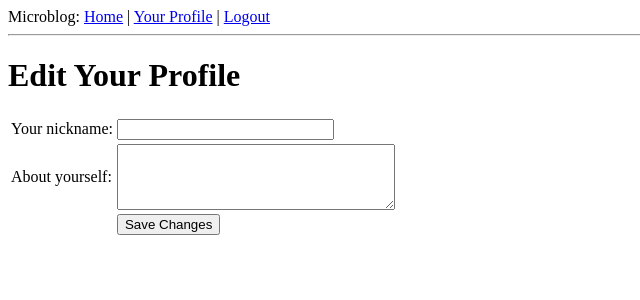
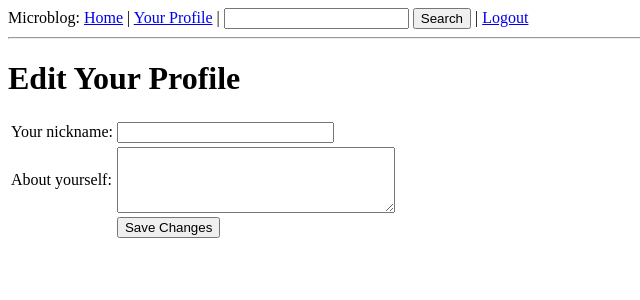
Before and after one commit to RMF2PT/flask-mega-tutorial, a Flask app: page /edit in a window 1280 px wide. Shown: the top 300 px of the page, without its empty margins (0-640 px from the left). Run offline with Flask 2, Linux system fonts and the light colour scheme; a user stored in the database is signed in; data comes from the database, SQL or seed files in the repository; parts of the project's set-up code (start-up, migrations or seed data) failed here and were passed over.

Commit message:
Add search functionality

```diff
--- a/app/forms.py
+++ b/app/forms.py
@@ -29,3 +29,6 @@ class EditForm(Form):
 
 class PostForm(Form):
     post = StringField('post', validators=[DataRequired()])
+
+class SearchFrom(Form):
+    search = StringField('search', validators=[DataRequired()])
--- a/app/models.py
+++ b/app/models.py
@@ -1,5 +1,12 @@
-from app import db
+from app import db, app
 from hashlib import md5
+
+import sys
+if sys.version_info >= (3, 0):
+    enable_search = False
+else:
+    enable_search = True
+    import flask_whooshalchemy as whooshalchemy
 
 followers = db.Table('followers',
     db.Column('follower_id', db.Integer, db.ForeignKey('user.id')),
@@ -54,7 +61,8 @@ class User(db.Model):
         return '<User %r>' % (self.nickname)
 
     def avatar(self, size):
-        return 'http://www.gravatar.com/avatar/%s?d=monsterid&s=%d' % (md5(self.email.encode('utf-8')).hexdigest(), size)
+        return 'http://www.gravatar.com/avatar/%s?d=monsterid&s=%d' % (
+            md5(self.email.encode('utf-8')).hexdigest(), size)
 
     def follow(self, user):
         if not self.is_following(user):
@@ -77,6 +85,8 @@ class User(db.Model):
 
 
 class Post(db.Model):
+    __searchable__ = ['body']
+
     id = db.Column(db.Integer, primary_key=True)
     body = db.Column(db.String(140))
     timestamp = db.Column(db.DateTime)
@@ -84,3 +94,6 @@ class Post(db.Model):
 
     def __repr__(self):
         return '<Post %r>' % (self.body)
+
+if enable_search:
+    whooshalchemy.whoosh_index(app, Post)
--- a/app/templates/base.html
+++ b/app/templates/base.html
@@ -11,6 +11,15 @@
             <a href="{{ url_for('index') }}">Home</a>
             {% if g.user.is_authenticated %}
             | <a href="{{ url_for('user', nickname=g.user.nickname) }}">Your Profile</a>
+            | <form
+                style="display: inline;"
+                action="{{ url_for('search') }}"
+                method="post"
+                name="search">
+                    {{ g.search_form.hidden_tag() }}
+                    {{ g.search_form.search(size=20) }}
+                    <input type="submit" value="Search">
+              </form>
             | <a href="{{ url_for('logout') }}">Logout</a>
             {% endif %}
         </div>
--- a/app/views.py
+++ b/app/views.py
@@ -1,9 +1,9 @@
 from flask import render_template, flash, redirect, session, url_for, request, g
 from flask_login import login_user, logout_user, current_user, login_required
 from app import app, db, lm, oid
-from .forms import LoginForm, EditForm, PostForm
+from .forms import LoginForm, EditForm, PostForm, SearchFrom
 from .models import User, Post
-from config import POSTS_PER_PAGE
+from config import POSTS_PER_PAGE, MAX_SEARCH_RESULTS
 from datetime import datetime
 
 @lm.user_loader
@@ -17,6 +17,16 @@ def before_request():
         g.user.last_seen = datetime.utcnow()
         db.session.add(g.user)
         db.session.commit()
+        g.search_form = SearchFrom()
+
+@app.errorhandler(404)
+def not_found_error(error):
+    return render_template('404.html'), 404
+
+@app.errorhandler(500)
+def internal_error(error):
+    db.session.rollback()
+    return render_template('500.html'), 500
 
 @app.route('/', methods=['GET', 'POST'])
 @app.route('/index', methods=['GET', 'POST'])
@@ -147,11 +157,17 @@ def unfollow(nickname):
     flash('You have stopped following ' + nickname + '.')
     return redirect(url_for('user', nickname=nickname))
 
-@app.errorhandler(404)
-def not_found_error(error):
-    return render_template('404.html'), 404
+@app.route('/search', methods=['POST'])
+@login_required
+def search():
+    if not g.search_form.validate_on_submit():
+        return redirect(url_for('index'))
+    return redirect(url_for('search_results', query=g.search_form.search.data))
 
-@app.errorhandler(500)
-def internal_error(error):
-    db.session.rollback()
-    return render_template('500.html'), 500
+@app.route('/search_results/<query>')
+@login_required
+def search_results(query):
+    results = Post.query.whoosh_search(query, MAX_SEARCH_RESULTS).all()
+    return render_template('search_results.html',
+                            query=query,
+                            results=results)
--- a/config.py
+++ b/config.py
@@ -13,6 +13,8 @@ basedir = os.path.abspath(os.path.dirname(__file__))
 
 SQLALCHEMY_DATABASE_URI = 'sqlite:///' + os.path.join(basedir, 'app.db')
 SQLALCHEMY_MIGRATE_REPO = os.path.join(basedir, 'db_repository')
+WHOOSH_BASE = os.path.join(basedir, 'search.db')
+MAX_SEARCH_RESULTS = 50
 
 # mail server settings
 MAIL_SERVER = 'localhost'
```
Also changed, not shown: app/templates/search_results.html (added, +9 -0 lines).
